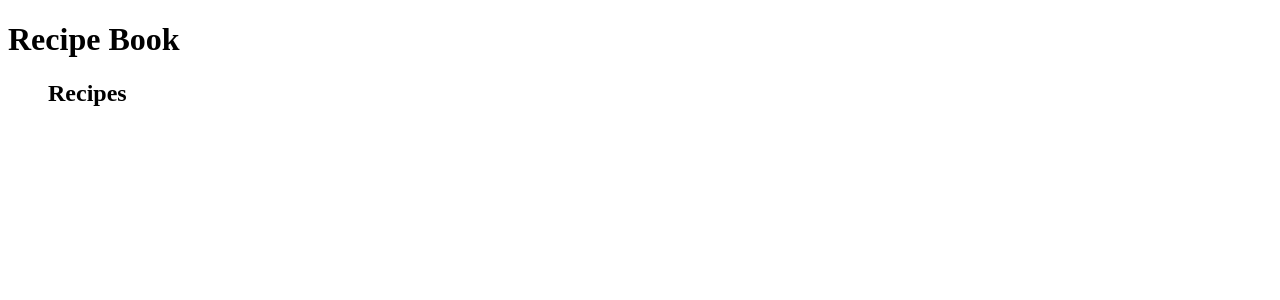
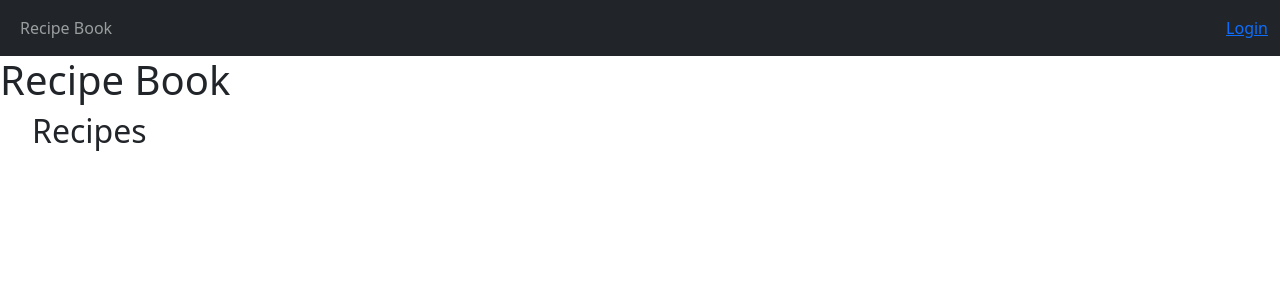
Before and after one commit to pris-matic/recipebook-deocadiz-anthonyjr, a Django app: page /recipes/list/ in a window 1280 px wide. Shown: the top 300 px of the page. Run offline with Django 5.2, Linux system fonts and the light colour scheme; data that the repository does not hold is empty.

Commit message:
added bootstrap and login / logout functionality

```diff
--- a/ledger/templates/base.html
+++ b/ledger/templates/base.html
@@ -1,12 +1,41 @@
 <!DOCTYPE html>
 <html lang="en">
 <head>
-    <title>{% block title %}My Amazing Site {% endblock %}</title>
+    <link href="https://cdn.jsdelivr.net/npm/bootstrap@5.3.3/dist/css/bootstrap.min.css" rel="stylesheet" integrity="sha384-QWTKZyjpPEjISv5WaRU9OFeRpok6YctnYmDr5pNlyT2bRjXh0JMhjY6hW+ALEwIH" crossorigin="anonymous">
+
+    <title>{% block title %}Recipe Book {% endblock %}</title>
 </head>
 <body>
+    <nav class="navbar navbar-expand navbar-dark bg-dark">
+		<div class="container-fluid">
+			<div>
+				<ul class="navbar-nav">
+					<li class="nav-item">
+						<a class="nav-link" href="{% url 'ledger:recipebook' %}">Recipe Book</a>
+					</li>
+				</ul>
+			</div>
+			<div>
+				<ul class="navbar-nav">
+					<li class="nav-item">
+						{% if user.is_authenticated %}
+						    <form method="post" action="{% url 'logout' %}">
+						        {% csrf_token %}
+						        {{ form.as_p }}
+						        <button class="nav-link" type="submit">Logout</button>
+						    </form>
+						{% else %}
+						    <a href="{% url 'login' %}">Login</a>
+						{% endif %}
+					</li>
+				</ul>
+			</div>
+		</div>
+	</nav>
     <div id = "content">
         {% block content %} <h1>Recipe Book</h1> {% endblock %}
     </div>
+    <script src="https://cdn.jsdelivr.net/npm/bootstrap@5.3.3/dist/js/bootstrap.bundle.min.js" integrity="sha384-YvpcrYf0tY3lHB60NNkmXc5s9fDVZLESaAA55NDzOxhy9GkcIdslK1eN7N6jIeHz" crossorigin="anonymous"></script>
 
 </body>
 </html>
```
